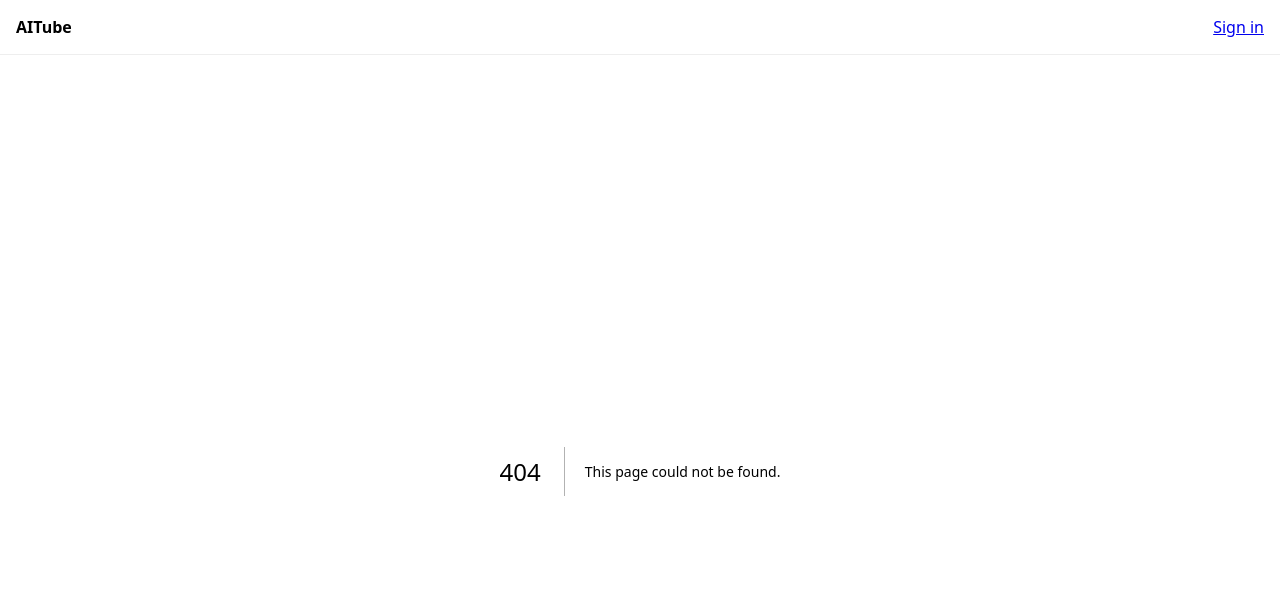
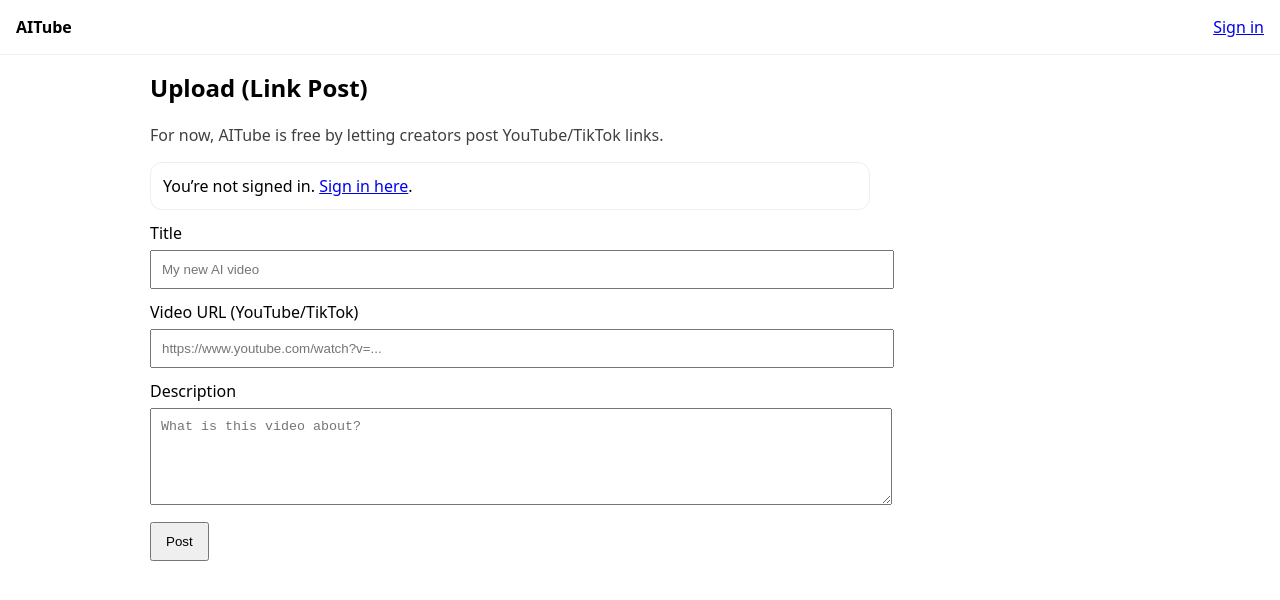
Before and after one commit to ericllee/AI-TUBE, a Next.js app: page /upload in a window 1280 px wide. Before the commit this address had no page. Shown: the top 600 px of the page. Built offline with nearby package versions, Linux system fonts and the light colour scheme; no server answers.

Commit message:
add upload page

```diff
--- /dev/null
+++ b/src/app/upload/page.js
@@ -0,0 +1,92 @@
+"use client";
+
+import { useEffect, useState } from "react";
+import { supabase } from "../../lib/supabaseClient";
+import { detectProvider, youtubeThumb } from "../../lib/providers";
+
+export default function UploadPage() {
+  const [session, setSession] = useState(null);
+  const [title, setTitle] = useState("");
+  const [videoUrl, setVideoUrl] = useState("");
+  const [desc, setDesc] = useState("");
+  const [msg, setMsg] = useState("");
+
+  useEffect(() => {
+    supabase.auth.getSession().then(({ data }) => setSession(data.session));
+    const { data: sub } = supabase.auth.onAuthStateChange((_e, s) => setSession(s));
+    return () => sub.subscription.unsubscribe();
+  }, []);
+
+  async function submit() {
+    setMsg("");
+
+    if (!session) return setMsg("Please sign in first.");
+    if (!title.trim()) return setMsg("Title is required.");
+    if (!videoUrl.trim()) return setMsg("Video URL is required.");
+
+    const provider = detectProvider(videoUrl);
+    const thumbnail_url = provider === "youtube" ? youtubeThumb(videoUrl) : "";
+
+    const { error } = await supabase.from("videos").insert({
+      user_id: session.user.id,
+      title: title.trim(),
+      description: desc || "",
+      video_url: videoUrl.trim(),
+      provider,
+      thumbnail_url
+    });
+
+    if (error) return setMsg(error.message);
+
+    setMsg("Posted! ✅");
+    setTitle("");
+    setVideoUrl("");
+    setDesc("");
+  }
+
+  return (
+    <div style={{ maxWidth: 720 }}>
+      <h2 style={{ marginTop: 0 }}>Upload (Link Post)</h2>
+      <p style={{ opacity: 0.75, marginTop: 0 }}>
+        For now, AITube is free by letting creators post YouTube/TikTok links.
+      </p>
+
+      {!session && (
+        <div style={{ padding: 12, border: "1px solid #eee", borderRadius: 12, marginBottom: 12 }}>
+          You’re not signed in. <a href="/auth">Sign in here</a>.
+        </div>
+      )}
+
+      <label>Title</label>
+      <input
+        value={title}
+        onChange={(e) => setTitle(e.target.value)}
+        style={{ width: "100%", padding: 10, margin: "6px 0 12px" }}
+        placeholder="My new AI video"
+      />
+
+      <label>Video URL (YouTube/TikTok)</label>
+      <input
+        value={videoUrl}
+        onChange={(e) => setVideoUrl(e.target.value)}
+        style={{ width: "100%", padding: 10, margin: "6px 0 12px" }}
+        placeholder="https://www.youtube.com/watch?v=..."
+      />
+
+      <label>Description</label>
+      <textarea
+        value={desc}
+        onChange={(e) => setDesc(e.target.value)}
+        rows={5}
+        style={{ width: "100%", padding: 10, margin: "6px 0 12px" }}
+        placeholder="What is this video about?"
+      />
+
+      <button onClick={submit} style={{ padding: "10px 14px" }}>
+        Post
+      </button>
+
+      {msg && <div style={{ marginTop: 12 }}>{msg}</div>}
+    </div>
+  );
+}
```
